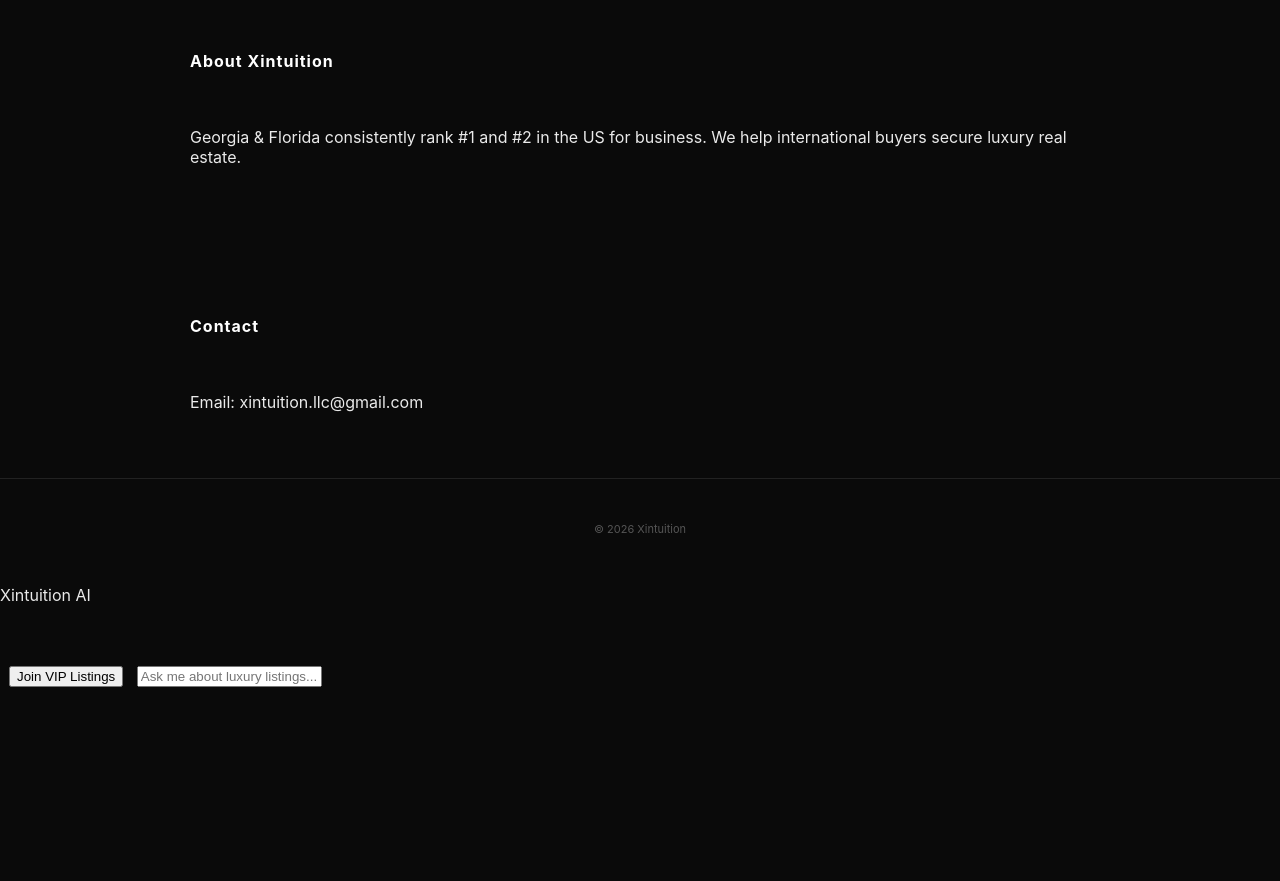
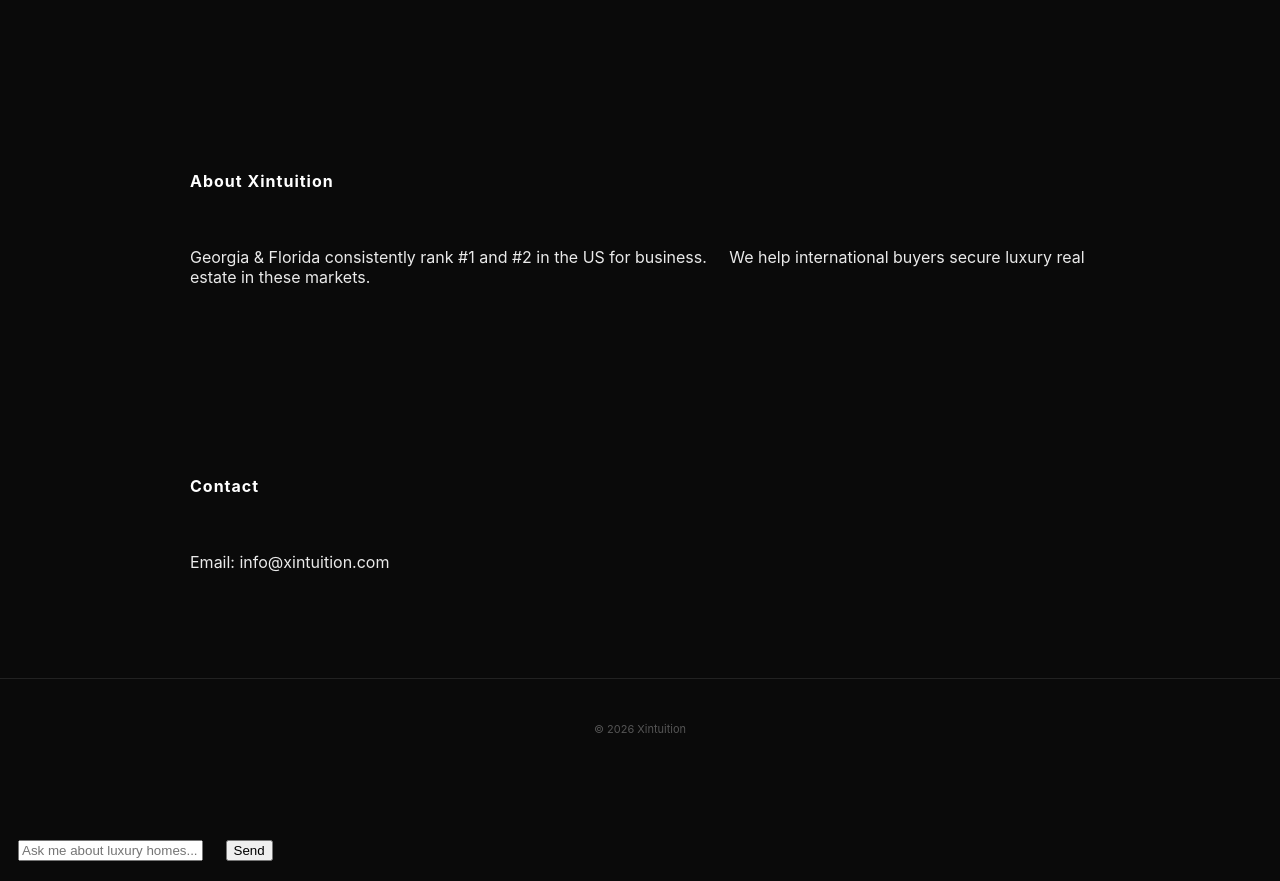
Before and after one commit to xintuition/xintuition-site, a plain HTML site: page index.html in a window 1280 px wide. Shown: the part 1400-2281 px from the top of the page. Before the commit the page ends 2087 px from the top, so only its background shows below. Drawn offline with nearby package versions, Linux system fonts and the light colour scheme.

Commit message:
Edit
Edit

```diff
--- a/index.html
+++ b/index.html
@@ -6,7 +6,6 @@
   <title>Xintuition Real Estate</title>
   <link rel="stylesheet" href="styles.css">
   <link rel="stylesheet" href="main-theme.css">
-<script src="https://cdn.jsdelivr.net/npm/three@0.162.0/build/three.min.js"></script>
 </head>
 <body>
   <header>
@@ -20,7 +19,7 @@
 
   <section id="hero">
     <h2>Luxury Homes in Atlanta & Florida</h2>
-  <p>Connecting international buyers with the finest properties.</p>
+    <p>We specialize in connecting international buyers with the finest properties.</p>
   </section>
 
   <section id="listings">
@@ -31,7 +30,7 @@
       <p>2420 sqft | $529,000</p>
     </div>
     <div class="listing">
-    <div class="image">1368 Low Water Way, Lawrenceville GA</div>
+      <div class="image">Image Private</div>
       <h3>1368 Low Water Way, Lawrenceville GA</h3>
       <p>2538 sqft | $429,000</p>
     </div>
@@ -39,26 +38,25 @@
 
   <section id="about">
     <h2>About Xintuition</h2>
-  <p>Georgia & Florida consistently rank #1 and #2 in the US for business. We help international buyers secure luxury real estate.</p>
+    <p>Georgia & Florida consistently rank #1 and #2 in the US for business.
+    We help international buyers secure luxury real estate in these markets.</p>
   </section>
 
   <section id="contact">
     <h2>Contact</h2>
-  <p>Email: xintuition.llc@gmail.com</p>
+    <p>Email: info@xintuition.com</p>
   </section>
 
   <footer>
     <p>© 2026 Xintuition</p>
   </footer>
 
-<!-- Chatbot -->
-<div id="chatbot" class="float-chat">
-  <div class="chat-header">Xintuition AI</div>
-  <div class="chat-messages"></div>
-  <div id="room-viewer"></div>
-  <div id="chat-preview"></div>
-  <button id="chat-cta" class="cta">Join VIP Listings</button>
-  <input type="text" placeholder="Ask me about luxury listings..." id="chat-input"/>
+  <!-- Floating Chatbot -->
+  <div id="chatbot">
+    <div id="chatbot-particles"></div>
+    <div id="chatbot-messages"></div>
+    <input id="chatbot-input" placeholder="Ask me about luxury homes..." />
+    <button id="chatbot-send">Send</button>
   </div>
 
   <script src="main.js"></script>
```
Lines whose indentation alone changed are shown as unchanged.
